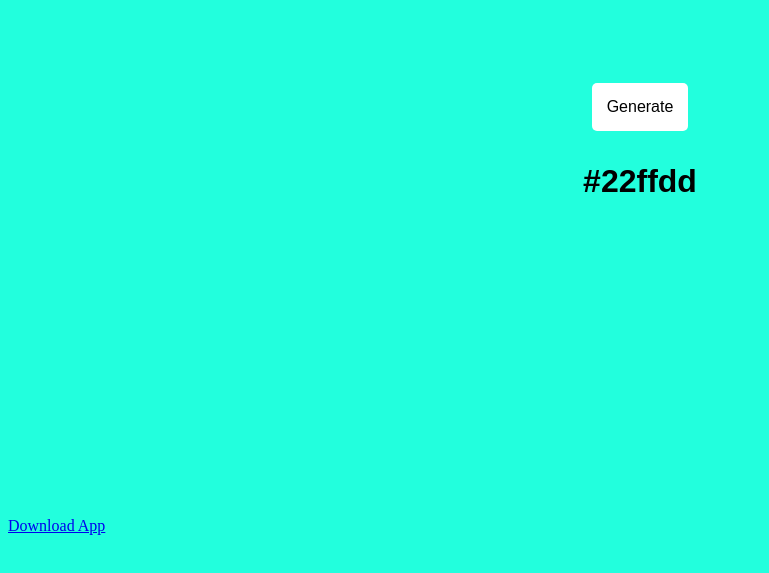
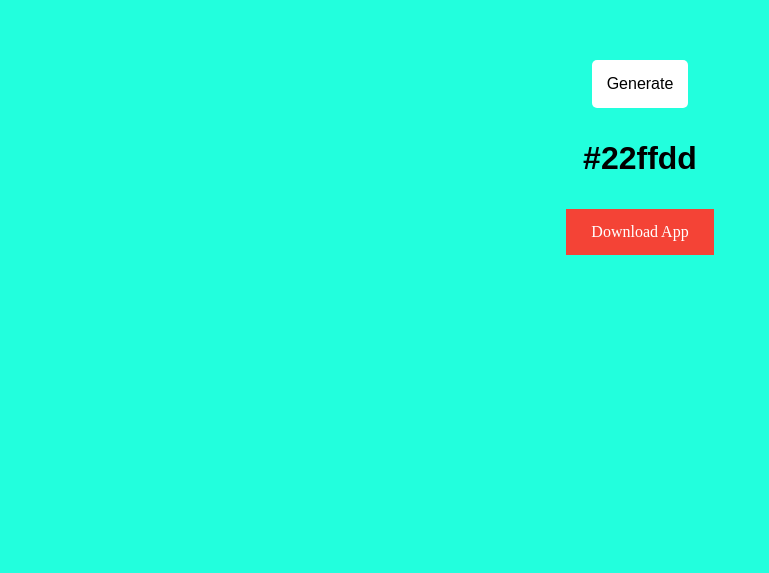
Before and after one commit to tanojsaipraveen/Random_htmlbackgroundcolor_change, a plain HTML site: page index.html in a window 1280 px wide. Shown: the part 211-784 px from the top of the page, without its empty margins (0-769 px from the left). Drawn offline with Linux system fonts and the light colour scheme.

Commit message:
Update index.html

```diff
--- a/index.html
+++ b/index.html
@@ -25,6 +25,18 @@
     font-size: xx-large;
 
 }
+a:link, a:visited {
+  background-color: #f44336;
+  color: white;
+  padding: 14px 25px;
+  text-align: center;
+  text-decoration: none;
+  display: inline-block;
+}
+
+a:hover, a:active {
+  background-color: black;
+}
 </style>
 <head>
     <meta charset="UTF-8">
@@ -37,8 +49,9 @@
         <button id="btn" onclick="myFunction()">Generate</button>
 
         <h3 id="cc">#22ffdd</h3>
+        <a href="https://drive.google.com/file/d/1NCvo-HQytK7hzXOtr2TSPO8Geo_xNVz1/view?usp=sharing" download>Download App</a>
     </div>
-    <a href="https://drive.google.com/file/d/1NCvo-HQytK7hzXOtr2TSPO8Geo_xNVz1/view?usp=sharing" download>Download App</a>
+
 </body>
 <script>
     function getRandomInt(max) {
```
